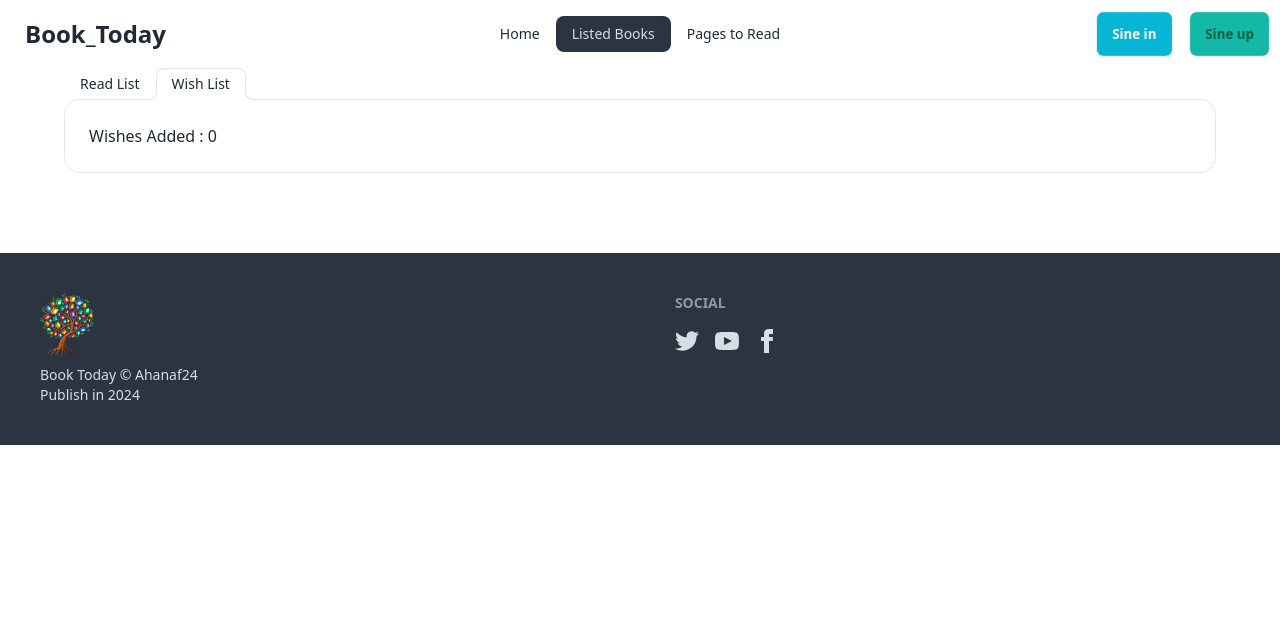
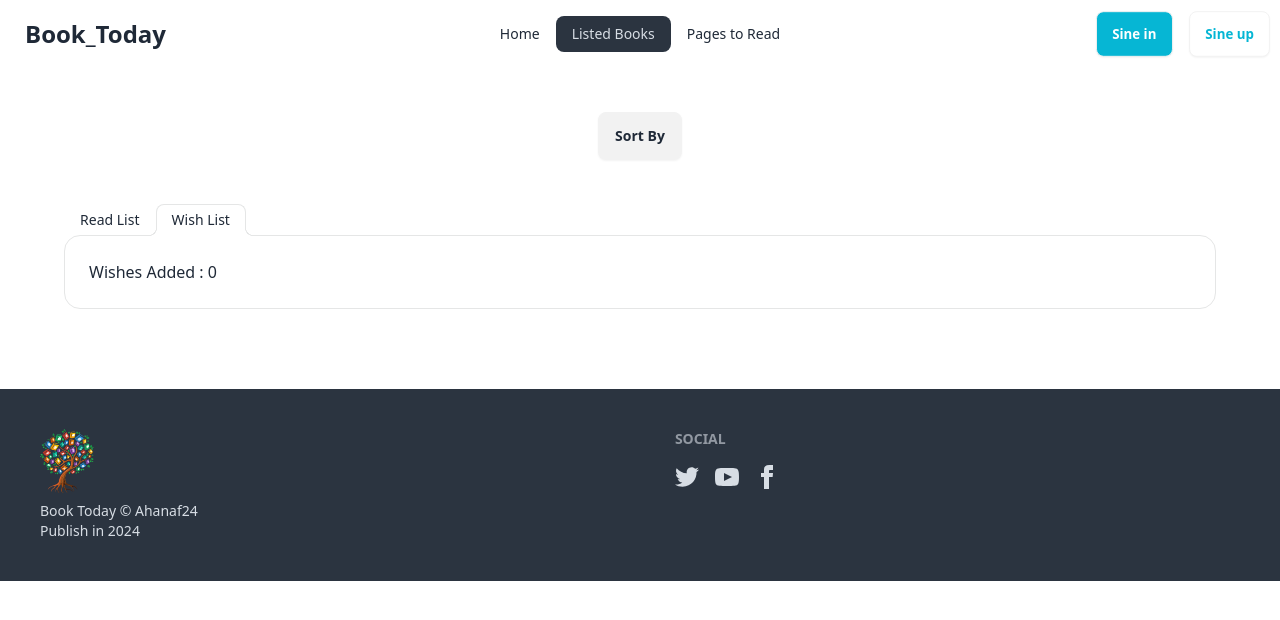
Before and after one commit to ahanaf607307/book-today, a React (Vite) app: page /listedBooks in a window 1280 px wide. Shown: the top 620 px of the page. Built offline with nearby package versions, Linux system fonts and the light colour scheme.

Commit message:
sort by page and price added

```diff
--- a/src/components/Books/Book.jsx
+++ b/src/components/Books/Book.jsx
@@ -19,7 +19,10 @@ function Book({book}) {
     </div>
     <div className='flex flex-col  h-full justify-between'>
        <div>
+       <div className='flex justify-between items-center'>
        <h1 className='text-xl pr-10 my-3'>{bookName}</h1>
+       <h1>Pages : {totalPages}</h1>
+       </div>
         <div className='flex justify-between items-center font-semibold text-gray-600'>
         <h1 className='text-lg'>By : {author}</h1>
         <h1>{yearOfPublishing}</h1>
--- a/src/components/ListedBooks/ListedBooks.jsx
+++ b/src/components/ListedBooks/ListedBooks.jsx
@@ -7,6 +7,7 @@ import { getWishList } from '../Utility/addWish';
 
 function ListedBooks() {
     const loadAllBooks = useLoaderData()
+    const [sort , setSort] = useState('')
     const [books , setBooks] = useState([])
     const [wishs , setWishes] = useState([])
     console.log(loadAllBooks);
@@ -24,8 +25,37 @@ function ListedBooks() {
      const wishBookList = loadAllBooks.filter(wish => storedListInt.includes(wish.bookId))
      setWishes(wishBookList)
     },[])
+
+    const handleSort = (sortType) => {
+        setSort(sortType)
+        if(sortType === 'Pages') {
+              const sortByPages = [...books].sort((a,b) => a.totalPages - b.totalPages)
+              const sortByPagesW = [...wishs].sort((a,b) => a.totalPages - b.totalPages)
+ setBooks(sortByPages)
+ setWishes(sortByPagesW)
+        }
+
+        if(sortType === 'Rating') {
+            const sortByRating = [...books].sort((a,b) => a.rating - b.rating)
+            const sortByPagesW = [...wishs].sort((a,b) => a.totalPages - b.totalPages)
+            setBooks(sortByRating)
+            setWishes(sortByPagesW)
+        }
+
+    }
   return (
     <div>
+       <div className='w-full text-center my-10'>
+       <details className="dropdown">
+  <summary className="btn m-1">{
+    sort ? `Sort by : ${sort}` :  'Sort By'
+    } </summary>
+  <ul className="menu dropdown-content bg-base-100 rounded-box z-[1] w-52 p-2 shadow">
+    <li onClick={() => handleSort('Rating')}><a>Rating</a></li>
+    <li onClick={()=> handleSort('Pages')}><a>Pages</a></li>
+  </ul>
+</details>
+       </div>
         <div role="tablist" className="tabs tabs-lifted">
   <input type="radio" name="my_tabs_2" role="tab" className="tab" aria-label="Read List" />
   <div role="tabpanel" className="tab-content bg-base-100 border-base-300 rounded-box p-6">
--- a/src/components/Navbar/Navbar.jsx
+++ b/src/components/Navbar/Navbar.jsx
@@ -43,13 +43,13 @@ function Navbar() {
      <li> <NavLink to='/listedBooks'>Listed Books</NavLink></li>
      <li> <NavLink to='/pageToread'>Pages to Read</NavLink></li>
      <li><button className="btn bg-cyan-500 text-white"> <Link to='/'>Sine in</Link></button></li>
-     <li><button className="btn bg-teal-500 text-emerald-800">  <Link to='/'>Sine up</Link></button></li>
+     <li><button className="btn bg-white text-cyan-500">  <Link to='/'>Sine up</Link></button></li>
       </ul>
 
     </div>
    <div className='hidden md:flex gap-x-3'>
    <button className="btn bg-cyan-500 text-white"> <Link to='/'>Sine in</Link></button>
-   <button className="btn bg-teal-500 text-emerald-800">  <Link to='/'>Sine up</Link></button>
+   <button className="btn bg-white text-cyan-500">  <Link to='/'>Sine up</Link></button>
    </div>
 
   </div>
```
